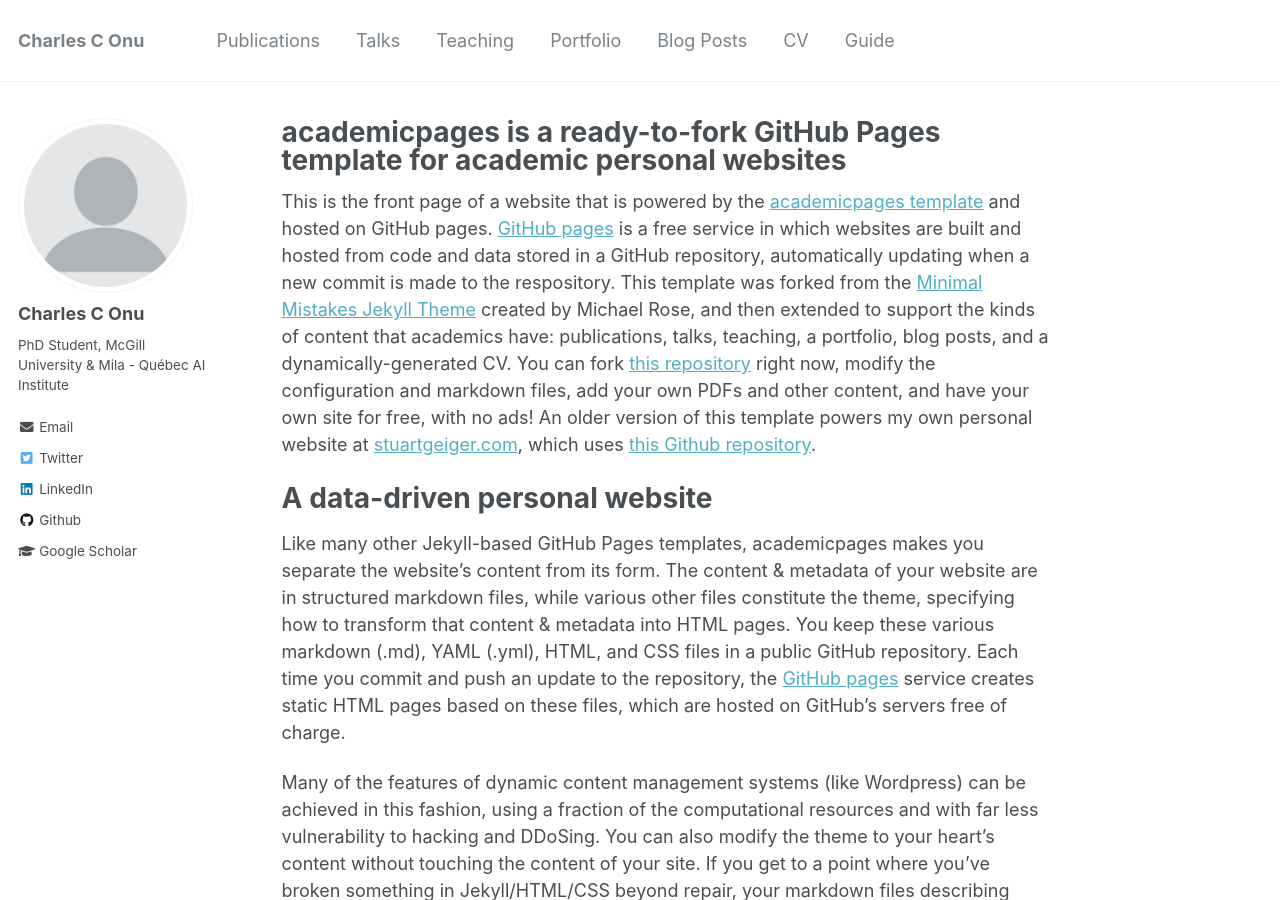
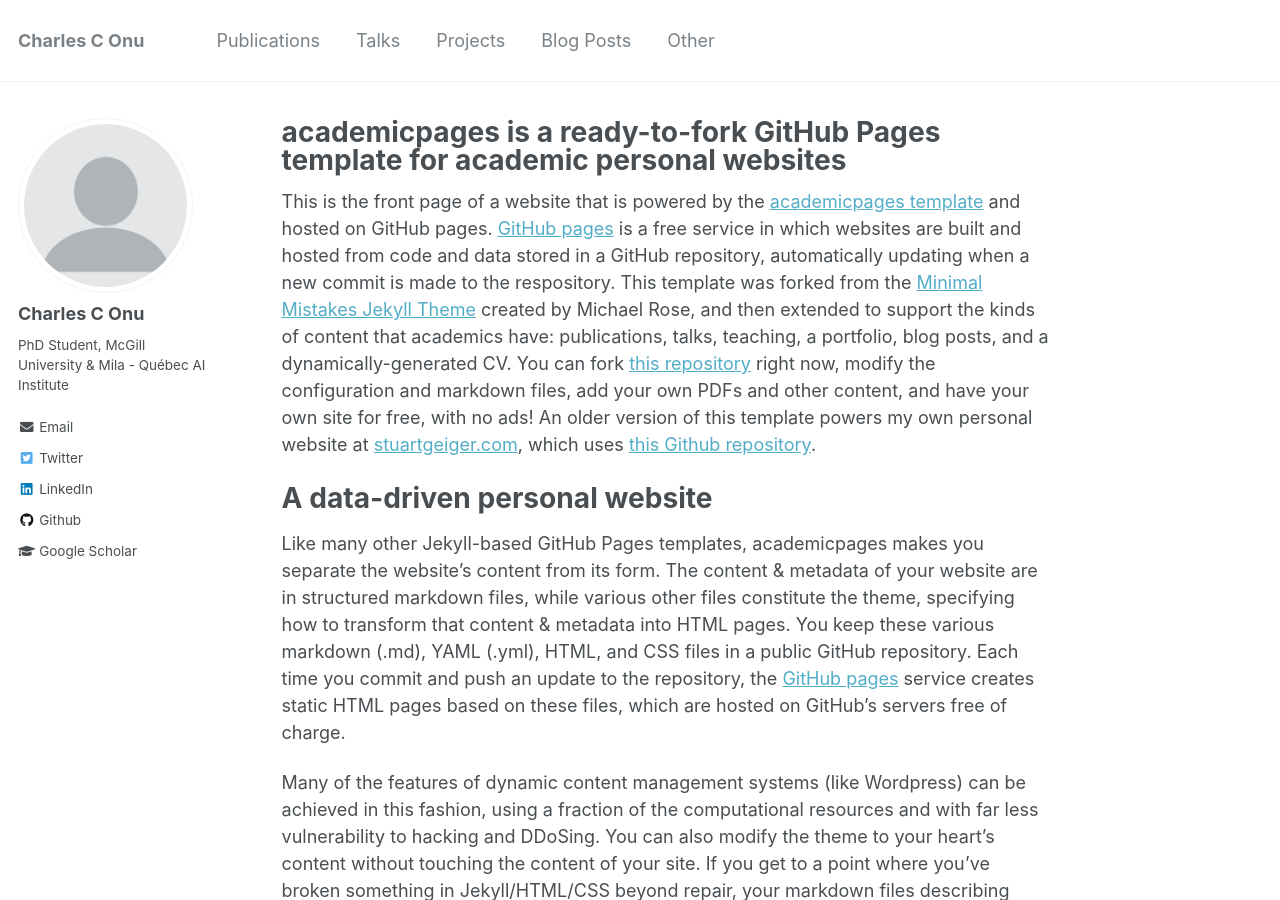
Before and after one commit to onucharles/onucharles.github.io, a Jekyll site: the page built from _pages/about.md, in a window 1280 px wide and 900 px high. Built offline with Jekyll 4.4.1, drawn with Linux system fonts in a browser that asks for light colours.

Commit message:
Update navigation.yml

```diff
--- a/_data/navigation.yml
+++ b/_data/navigation.yml
@@ -6,17 +6,11 @@ main:
   - title: "Talks"
     url: /talks/
 
-  - title: "Teaching"
-    url: /teaching/
-
-  - title: "Portfolio"
-    url: /portfolio/
+  - title: "Projects"
+    url: /projects/
 
   - title: "Blog Posts"
-    url: /year-archive/
+    url: /blog/
 
-  - title: "CV"
-    url: /cv/
-
-  - title: "Guide"
-    url: /markdown/
+  - title: "Other"
+    url: /other/
```
